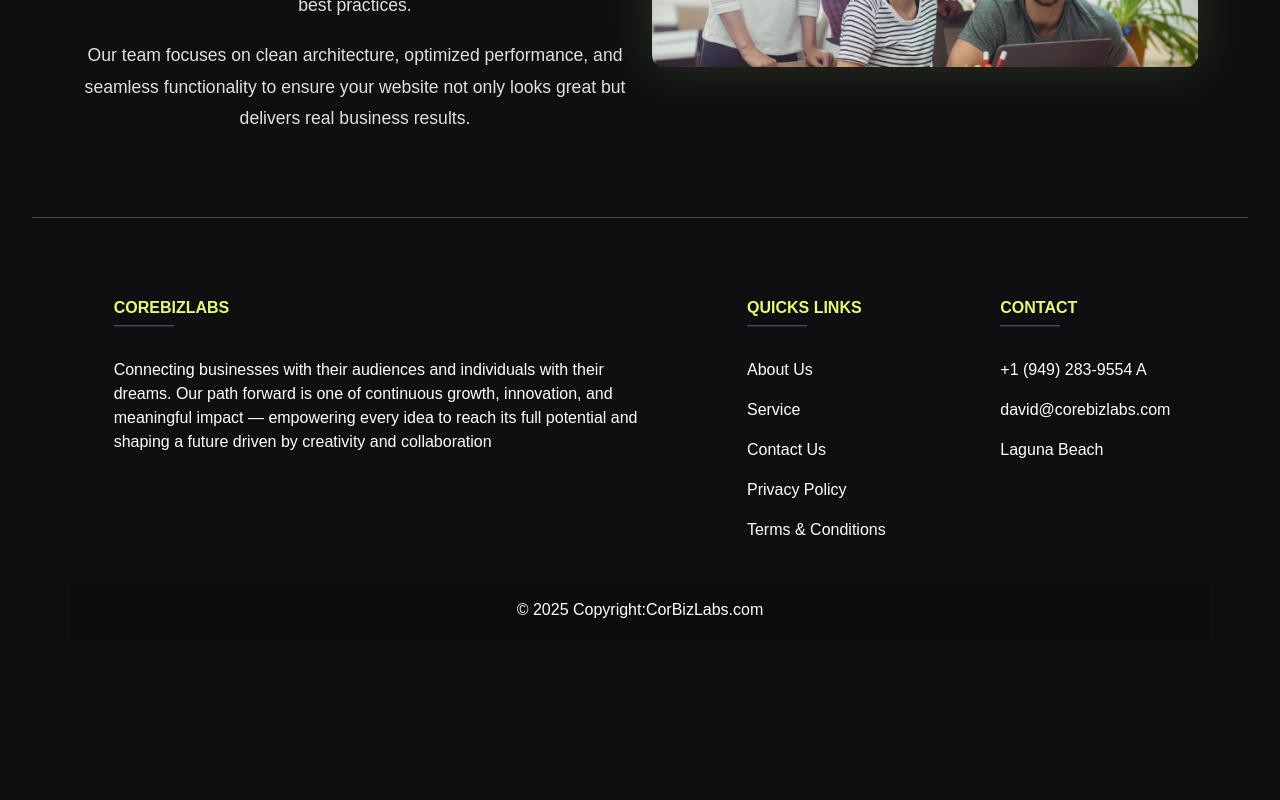
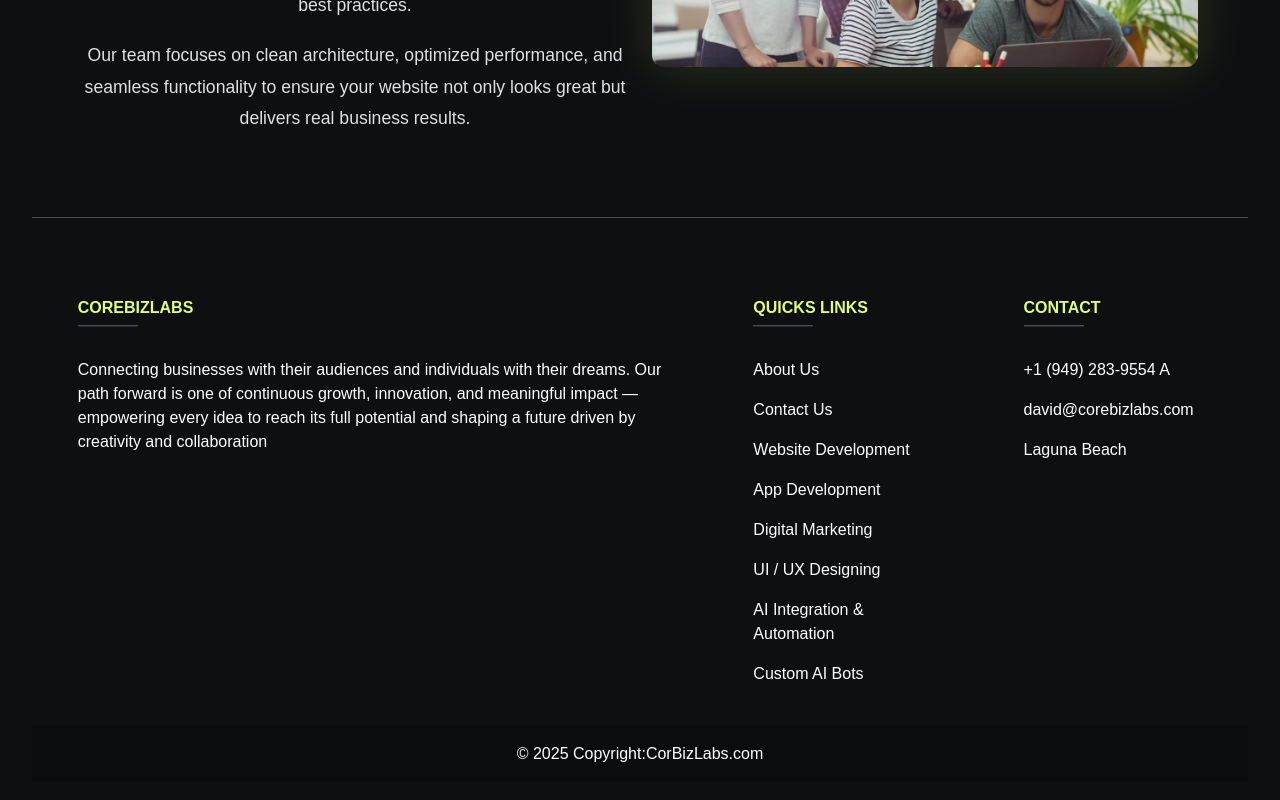
Before and after one commit to Zeeshanprojects/Corebizlabs, a React (Vite) app in the folder corebizlabs/: page /webdevelopment in a window 1280 px wide. Shown: the part 890-1690 px from the top of the page. Before the commit the page ends 1560 px from the top, so only its background shows below. Built offline with nearby package versions, Linux system fonts and the light colour scheme; a web font is replaced by a local one.

Commit message:
updated-code

```diff
--- a/corebizlabs/src/Components/Footer.jsx
+++ b/corebizlabs/src/Components/Footer.jsx
@@ -1,12 +1,11 @@
-import React from "react";
-import Images from "../assets/Images/Image";
+import { Link } from "react-router-dom";
 import "./Footer.css";
 
 export default function Footer() {
   return (
     <>
       <hr className="underline" />
-      <div className="container p-0">
+      <div className="container-fluid p-0">
         {/* Footer */}
         <footer
           className="text-center text-lg-start text-white"
@@ -55,29 +54,45 @@
                     }}
                   />
                   <p>
-                    <a href="#!" className="text-white">
+                    <Link to="/about" className="text-white">
                       About Us
-                    </a>
+                    </Link>
+                  </p>
+
+                  <p>
+                    <Link to="/contact" className="text-white">
+                      Contact Us
+                    </Link>
                   </p>
                   <p>
-                    <a href="#!" className="text-white">
-                      Service
-                    </a>
+                    <Link to="#!" className="text-white">
+                      Website Development
+                    </Link>
                   </p>
                   <p>
-                    <a href="#!" className="text-white">
-                      Contact Us
-                    </a>
+                    <Link to="#!" className="text-white">
+                    App Development
+                    </Link>
+                  </p>
+                     <p>
+                    <Link to="#!" className="text-white">
+                    Digital Marketing
+                    </Link>
                   </p>
                   <p>
-                    <a href="#!" className="text-white">
-                      Privacy Policy
-                    </a>
+                    <Link to="#!" className="text-white">
+                UI / UX Designing
+                    </Link>
                   </p>
-                  <p>
-                    <a href="#!" className="text-white">
-                      Terms & Conditions
-                    </a>
+                   <p>
+                    <Link to="#!" className="text-white">
+            AI Integration & Automation
+                    </Link>
+                  </p>
+                        <p>
+                    <Link to="#!" className="text-white">
+          Custom AI Bots
+                    </Link>
                   </p>
                 </div>
 
@@ -93,17 +108,17 @@
                     }}
                   />
                   <p>
-                    <a href="#!" className="text-white">
+                    <a to="#!" className="text-white">
                       +1 (949) 283-9554 A
                     </a>
                   </p>
                   <p>
-                    <a href="#!" className="text-white">
+                    <a to="#!" className="text-white">
                       david@corebizlabs.com
                     </a>
                   </p>
                   <p>
-                    <a href="#!" className="text-white">
+                    <a to="#!" className="text-white">
                       Laguna Beach
                     </a>
                   </p>
@@ -117,7 +132,7 @@
             style={{ backgroundColor: "rgba(0, 0, 0, 0.2)" }}
           >
             © 2025 Copyright:
-            <a className="text-white" href="https://mdbootstrap.com/">
+            <a className="text-white" to="https://mdbootstrap.com/">
               CorBizLabs.com
             </a>
           </div>
```
